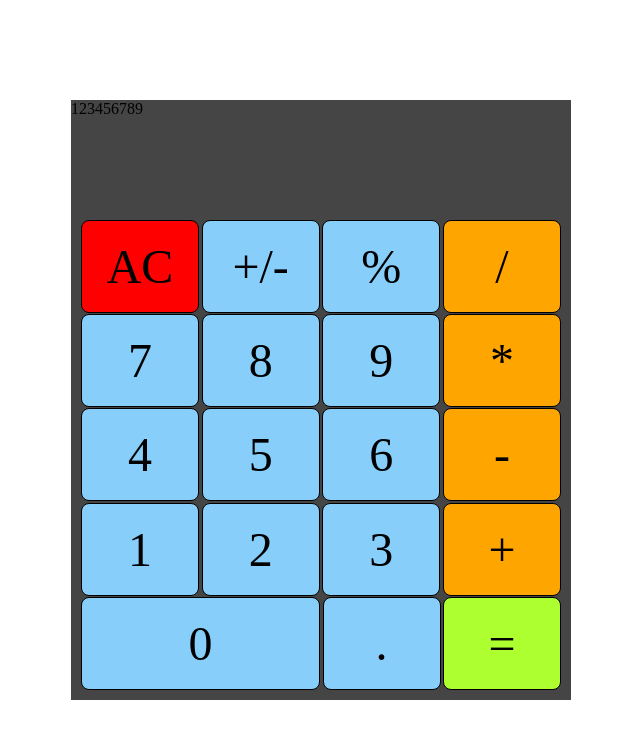
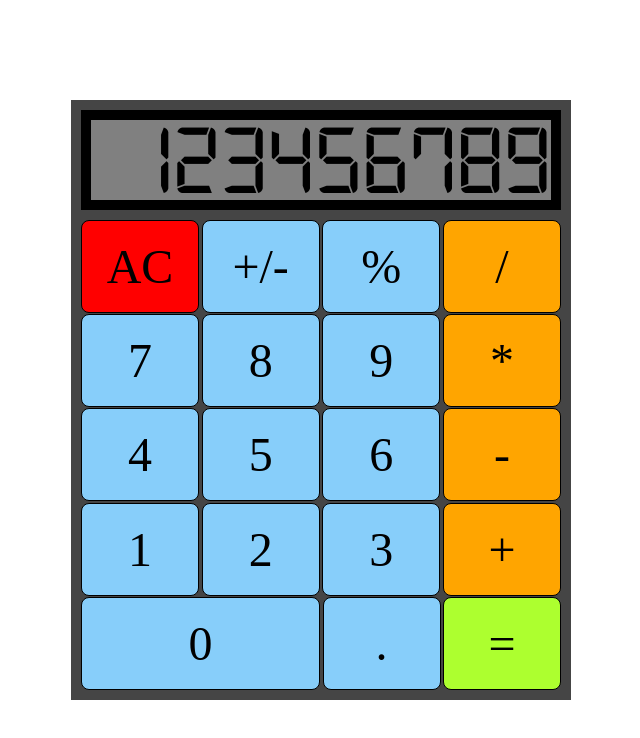
Before and after one commit to maznevskia/calculator, a plain HTML site: page index.html in a window 1280 px wide. Shown: the whole page, without its empty margins (319-959 px from the left). Drawn offline with Linux system fonts and the light colour scheme.

Commit message:
Calculator Screen Setup

```diff
--- a/index.html
+++ b/index.html
@@ -11,10 +11,8 @@
 <body>
     <div id="calculator">
         <div id="screen">
-            <div id="background">
-                <div id="numbers">
-                    123456789
-                </div>
+            <div id="numbers">
+                123456789
             </div>
         </div>
         <div id="numpad">
--- a/style.css
+++ b/style.css
@@ -2,6 +2,11 @@
     margin: 0;
     padding: 0;
     box-sizing: border-box;
+}
+
+@font-face {
+    font-family: 'calculatorFont';
+    src: url('./fonts/digital-7.regular.ttf');
 }
 
 #calculator {
@@ -16,6 +21,29 @@
     grid-template-rows: 20% 80%;
 }
 
+#screen {
+    background-color: gray;
+    margin: 10px;
+    border: 10px solid black;
+    text-align-last: right;
+}
+
+#numbers {
+    font-size: 100px;
+    font-family: "calculatorFont";
+}
+
+#numpad {
+    padding: 0 10px 10px;
+    display: grid;
+    grid-gap: 1px;
+}
+
+.row {
+    display: flex;
+    justify-content: space-between;
+}
+
 button {
     box-sizing: border-box;
     height: 93px;
@@ -27,23 +55,8 @@ button {
     font-family: 'Times New Roman';
 }
 
-.row {
-    display: flex;
-    justify-content: space-between;
-}
-
-#numpad {
-    padding: 0 10px 10px;
-    display: grid;
-    grid-gap: 1px;
-}
-
 #zero {
     width: 239px;
-}
-
-.row-5 {
-    grid-template-columns: 2fr 1fr 1fr;
 }
 
 .numbers,
```
Also changed, not shown: fonts/digital-7.regular.ttf (added).
